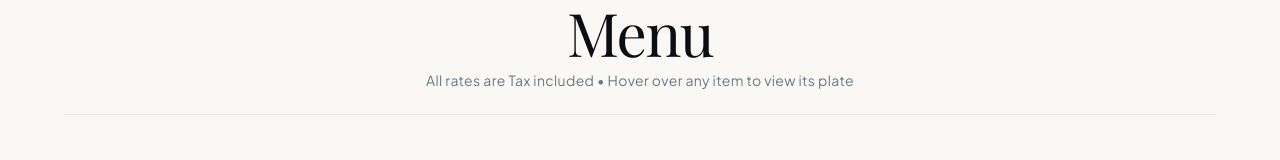
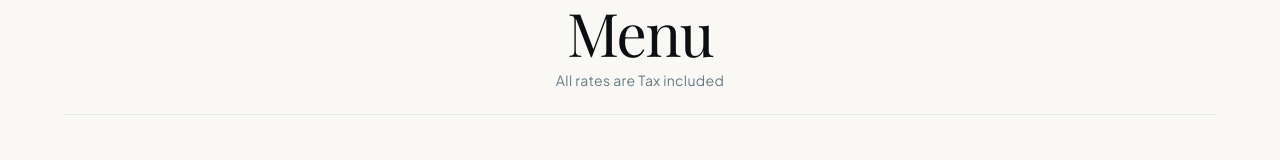
Before and after one commit to Bibidhr/banmanche, a React (Vite) app in the folder client/: page / in a window 1280 px wide. Both pictures are taken after a click on the button "MENU". Shown: the part 126-286 px from the top of the page. Built offline with nearby package versions, Linux system fonts and the light colour scheme; no server answers; a web font is replaced by a local one.

Commit message:
fix(menu): remove hover hint and keep All rates are Tax included centered below Menu heading

```diff
--- a/client/src/pages/MenuPage.jsx
+++ b/client/src/pages/MenuPage.jsx
@@ -471,7 +471,7 @@ export default function MenuPage({ onOpenDish, tray = [], onAddToTray, setActive
             Menu
           </h1>
           <p className="text-xs sm:text-sm font-sans text-obsidian-500 font-normal tracking-wide">
-            All rates are Tax included • Hover over any item to view its plate
+            All rates are Tax included
           </p>
         </div>
 
```
